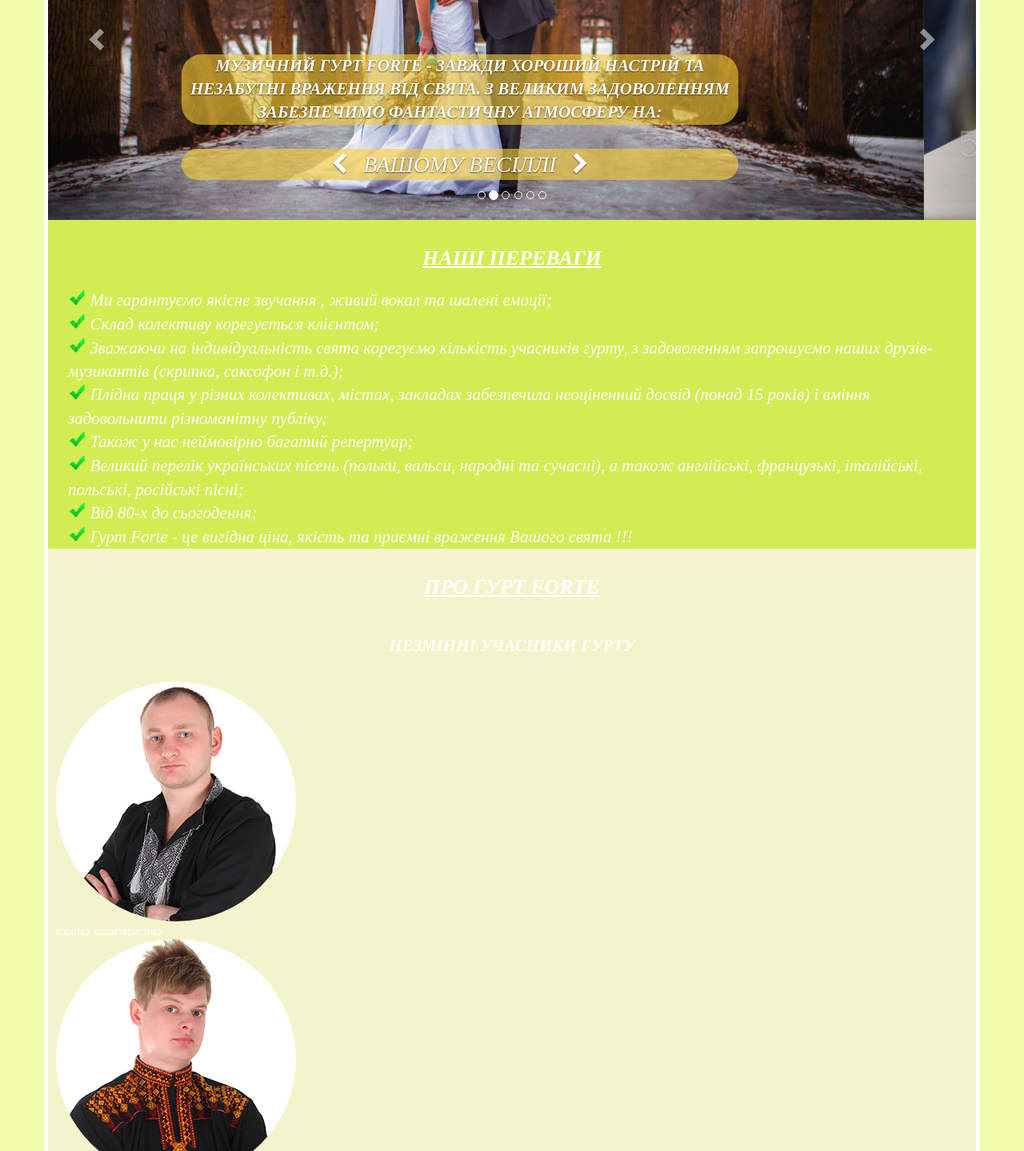
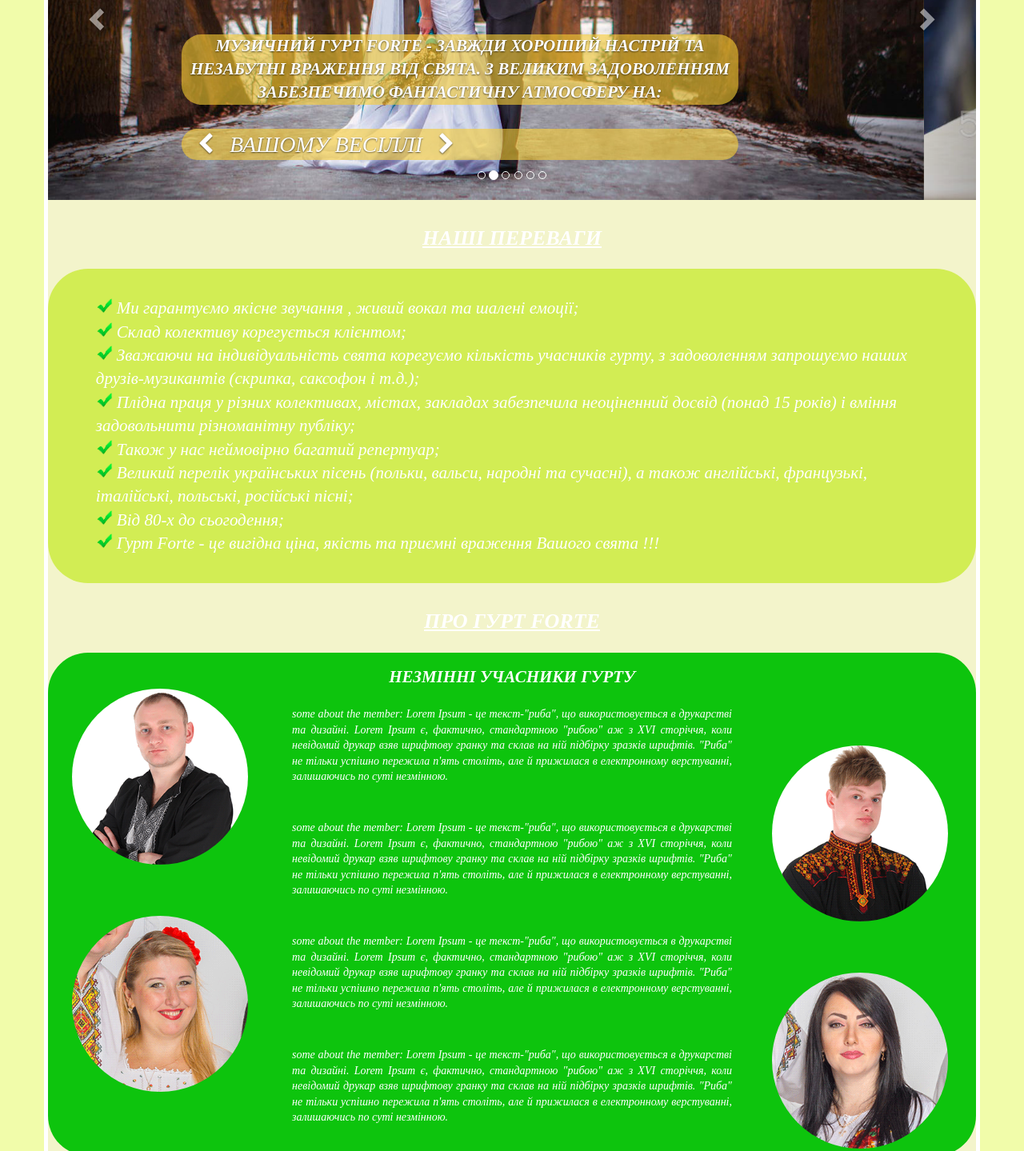
Before and after one commit to tarasevich84/Work, a plain HTML site: page forteProject/index.html in a window 1280 px wide. Shown: the part 462-1901 px from the top of the page at 80% size. Drawn offline with nearby package versions, Linux system fonts and the light colour scheme; files whose address does not match are found by name; a web font is replaced by a local one.

Commit message:
last changes

```diff
--- a/forteProject/css/forte.css
+++ b/forteProject/css/forte.css
@@ -2,6 +2,10 @@
 	font: 12px/1.4  "Comic Sans MS Bold", "Gravitas One", Verdana, "Open Sans", Tahoma, sans-serif;
 	color: #fff;
 	font-family: 'Philosopher', sans-serif;
+}
+
+html{
+
 }
 
 h1 {
@@ -36,6 +40,13 @@ h3 {
    	margin: 20px 0 30px 0;
 }
 
+p{
+	text-align: justify;
+   	font-family: 'Gabriela', serif;
+   	font-size: 14px;
+   	font-style: italic;
+}
+
 p>i {
 	padding: 0 20px;
 }
@@ -54,6 +65,7 @@ p>i {
 	border: 5px solid #ffffff;
 	background-color: rgba(245, 241, 225, 0.6);
 	padding: 0;
+	min-width: 190px;
 }
 
 /*------------------------ HEADER ------------------------*/
@@ -110,8 +122,12 @@ p>i {
 #mainContent{
 	width: 100%;
     padding: 0;
+}
 
 /*--------------------- FORTE SERVICES ---------------------*/
+#services h2{
+	margin-top: 8px;
+}
 
 .item.active>img{
 	max-height: 600px;
@@ -143,6 +159,8 @@ div.carousel-caption>p {
 .advantages{
 	background: rgba(203, 235, 56, 0.8);
 	display: inline-block;
+	padding: 3%;
+    border-radius: 50px;
 }
 
 .advantages ul li{
@@ -158,14 +176,47 @@ div.carousel-caption>p {
 }
 
 /*--------------------- FORTE MEMBERS ----------------------*/
-.participants{
-	border-radius: 50%;
-   	overflow: hidden;
+.members{
+	display: inline-block;
+}
+.members h3{
+	margin: 0;
+	padding-top: 16px;
 }
 
-.participants img{
-	text-align: center;
+.member_content{
+	background-color: #0dc40d;
+	display: inline-block;
+    padding-bottom: 16px;
+    border-radius: 50px;
 }
+
+#kostya, #evgenia {
+	position: relative;
+}
+
+.participants_right, .participants_left{
+    border-radius: 50%;
+    overflow: hidden;
+    width: 20%;
+}
+
+.participants_left{
+	float: left;
+}
+
+.participants_right{
+	float: right;
+	position: absolute;
+    top: -50%;
+    right: 0.5%;
+}
+
+.member_description{
+    width: 100%;
+    padding: 2% 25%;
+}
+
 
 /*--------------------- FORTE GALERY ----------------------*/
 
--- a/forteProject/css/forte1.css
+++ /dev/null
@@ -1,126 +0,0 @@
-*{
-	font-family: 'Gabriela', serif;
-	font-size: 16px;
-	color: #ffffff;
-	margin: 0;
-	padding: 0;
-}
-
-h1{
-	font-family: 'Gabriela', serif;
-    font-size: 38px;
-    text-align: center;
-    font-weight: bold;
-    font-style: oblique;
-    line-height: 1.5;
-    padding-top: 20px;
-}
-
-h2{
-	font-family: 'Gabriela', serif;
-	font-size: 27px;
-	text-align: center;
-	font-style: oblique;
-	font-weight: normal;
-	margin-bottom: 20px;
-
-}
-
-h3{
-	font-family: 'Gabriela', serif;
-	font-size: 25px;
-	text-align: center;
-	font-style: oblique;
-	font-weight: normal;
-	margin-bottom: 20px;
-}
-
-h4{
-	font-family: 'Gabriela', serif;
-	font-size: 22px;
-	text-align: center;
-	font-style: oblique;
-	font-weight: bold;
-}
-
-p{
-
-}
-
-/*---------------- Page background ----------------------*/
-#pageBackground{
-	background-image: url(../images/background/bg.gif);
-	padding: 0;
-}
-
-#bg_filter{
-	background-color: rgba(221, 248, 43, 0.4);
-	padding: 0;
-	margin: 0;
-}
-
-#pageContent{
-	border: 3px solid #ffffff;
-	display: block;
-	padding: 0;
-}
-
-/*------------------ Page Content ----------------------*/
-#pageContent{
-	background-color: rgba(221, 248, 43, 0.4);
-}
-
-/*---------------------- Header -----------------------*/
-#header{
-	background-image: url(../images/background/forte_bg.png);
-	background-size: cover;
-	display: inline-block;
-}
-
-.forteLogo{
-	width: 50%;
-	height: auto;
-	vertical-align: middle;
-	background-size: auto;
-	margin:0 auto;
-	float: left;
-
-}
-
-.title{
-	width: 100%;
-	height: auto;
-}
-
-/*---------------------- Navigation -----------------------*/
-#responsiveMenu ul {
-	float: center;
-}
-
-/*---------------------- Services -----------------------*/
-div.carousel-caption>p {
-	text-transform: uppercase;
-    font-size: 30px;
-    font-style: oblique;
-    font-weight: lighter;
-}
-
-.carousel-caption>h2, .carousel-caption>h3, .carousel-caption>p {
-	background-color: rgba(249, 205, 53, 0.75);
-	border: 1px solid #ffffff;
-	border-radius: 20px;
-}
-
-.carousel-caption>h2 {
-	margin-bottom: 50%;
-}
-
-p>i {
-	padding: 0 20px;
-}
-
-.item{
-	height: 70%;
-	display: inline-block;
-	background-size: cover;
-}
--- a/forteProject/index.html
+++ b/forteProject/index.html
@@ -48,7 +48,7 @@
             <header class="header">
               <div class="row" id="header">
                 <div class="col-lg-4 col-md-4 col-sm-4">
-                  <img src="images/logo_forte.png" alt="forteLogo" class="logo">
+                  <img src="images/logo_forte.png" alt="forteLogo" class="logo img-responsive">
                 </div>
                 <div class="col-lg-4 col-md-4 col-sm-4" id="bandName">
                   <h1 class="responsive" >Музичний гурт</h1>
@@ -180,8 +180,9 @@
 
             <!-- forte advantages -->
 
-              <article class="advantages">
+              <section class="forte_advantages">
                 <h2>Наші переваги</h2>
+                <article class="advantages responsive">
                   <div class="row">
                     <ul>
                       <li><img src="images/yes.png" alt="image"> Ми гарантуємо якісне звучання , живий вокал  та шалені емоції;</li>
@@ -195,31 +196,38 @@
                     </ul>
                   </div>
                 </article>
+              </section>
 
             <!-- forte band members -->
 
               <section class="members">
                 <h2>Про гурт forte</h2>
-                <div class="row">
+                <div class="col-lg-12 col-md-12 col-sm-12 col-xm-12 member_content">
                   <h3>Незмінні учасники гурту</h3>
-                  <div class="container">
+                  <div class="col-lg-12 col-md-12 col-sm-12 col-xm-12 clear">
                     <div id="petro">
-                      <img src="images/members/petro.png" alt="foto_petro" class="participants">
-                      <p>коротка характеристика</p>
+                      <img src="images/members/petro.png" alt="foto_petro" class="participants_left img-responsive">
+                      <p class="member_description">
+                        some about the member: Lorem Ipsum - це текст-"риба", що використовується в друкарстві та дизайні. Lorem Ipsum є, фактично, стандартною "рибою" аж з XVI сторіччя, коли невідомий друкар взяв шрифтову гранку та склав на ній підбірку зразків шрифтів. "Риба" не тільки успішно пережила п'ять століть, але й прижилася в електронному верстуванні, залишаючись по суті незмінною.
+                      </p>
                     </div>
-                    <div id="kostya">
-                      <img src="images/members/kostya.png" alt="foto_kostya" class="participants">
-                      <p>коротка характеристика</p>
+                    <div id="kostya" class="clear">
+                      <img src="images/members/kostya.png" alt="foto_kostya" class="participants_right img-responsive">
+                      <p class="member_description">
+                        some about the member: Lorem Ipsum - це текст-"риба", що використовується в друкарстві та дизайні. Lorem Ipsum є, фактично, стандартною "рибою" аж з XVI сторіччя, коли невідомий друкар взяв шрифтову гранку та склав на ній підбірку зразків шрифтів. "Риба" не тільки успішно пережила п'ять століть, але й прижилася в електронному верстуванні, залишаючись по суті незмінною.
+                      </p>
                     </div>
-                  </div>
-                  <div>
                     <div id="irina">
-                      <img src="images/members/iruna.png" alt="foto_irina" class="participants">
-                      <p>коротка характеристика</p>
+                      <img src="images/members/iruna.png" alt="foto_irina" class="participants_left img-responsive">
+                      <p class="member_description">
+                        some about the member: Lorem Ipsum - це текст-"риба", що використовується в друкарстві та дизайні. Lorem Ipsum є, фактично, стандартною "рибою" аж з XVI сторіччя, коли невідомий друкар взяв шрифтову гранку та склав на ній підбірку зразків шрифтів. "Риба" не тільки успішно пережила п'ять століть, але й прижилася в електронному верстуванні, залишаючись по суті незмінною.
+                      </p>
                     </div>
                     <div id="evgenia">
-                      <img src="images/members/evgenia.png" alt="foto_evgenia" class="participants">
-                      <p>коротка характеристика</p>
+                      <img src="images/members/evgenia.png" alt="foto_evgenia" class="participants_right img-responsive">
+                      <p class="member_description">
+                        some about the member: Lorem Ipsum - це текст-"риба", що використовується в друкарстві та дизайні. Lorem Ipsum є, фактично, стандартною "рибою" аж з XVI сторіччя, коли невідомий друкар взяв шрифтову гранку та склав на ній підбірку зразків шрифтів. "Риба" не тільки успішно пережила п'ять століть, але й прижилася в електронному верстуванні, залишаючись по суті незмінною.
+                      </p>
                     </div>
                   </div>
                 </div>
@@ -322,13 +330,13 @@
                   <h2>Наші партнери</h2>
                   <div class="col-lg-6 col-md-6 col-sm-6 col-xs-6" id="rafael">
                     <h3><a href="http://sonatahotel.com.ua" target="_blank">Соната</a></h3>
-                    <a href="http://sonatahotel.com.ua" target="_blank"><img src="images/sonata_logo.png"></a>
+                    <a href="http://sonatahotel.com.ua" target="_blank"><img src="images/sonata_logo.png" class="img-responsive"></a>
                     <p>Готель “Соната” у Львові знаходиться в сучасній частині міста та стане найкращим вибором для Вашого відпочинку та роботи! Бездоганний сервіс, сучасні технології та вдале розташування створять незабутні враження про Ваше перебування у готелі!</p>
                     <map></map>
                   </div>
                   <div class="col-lg-6 col-md-6 col-sm-6 col-xs-6" id="sonata">
                     <h3><a href="http://rafael.com.ua" target="_blank">Рафаель</a></h3>
-                    <a href="http://rafael.com.ua" target="_blank"><img src="images/rafael_logo.png"></a>
+                    <a href="http://rafael.com.ua" target="_blank"><img src="images/rafael_logo.png" class="img-responsive"></a>
                     <p>Готельно-ресторанний комплекс "Рафаель"- новий, затишний, що відповідає європейським стандартам і знаходиться на окраїні старовинного та, мабуть, найкрасивішого міста України – Львова. Розташуванння, біля кільцевої дороги забезпечує вільний доїзд до комплексу та заміський затишок для його гостей.</p>
                     <map></map>
                   </div>
```
Lines whose indentation alone changed are shown as unchanged.
